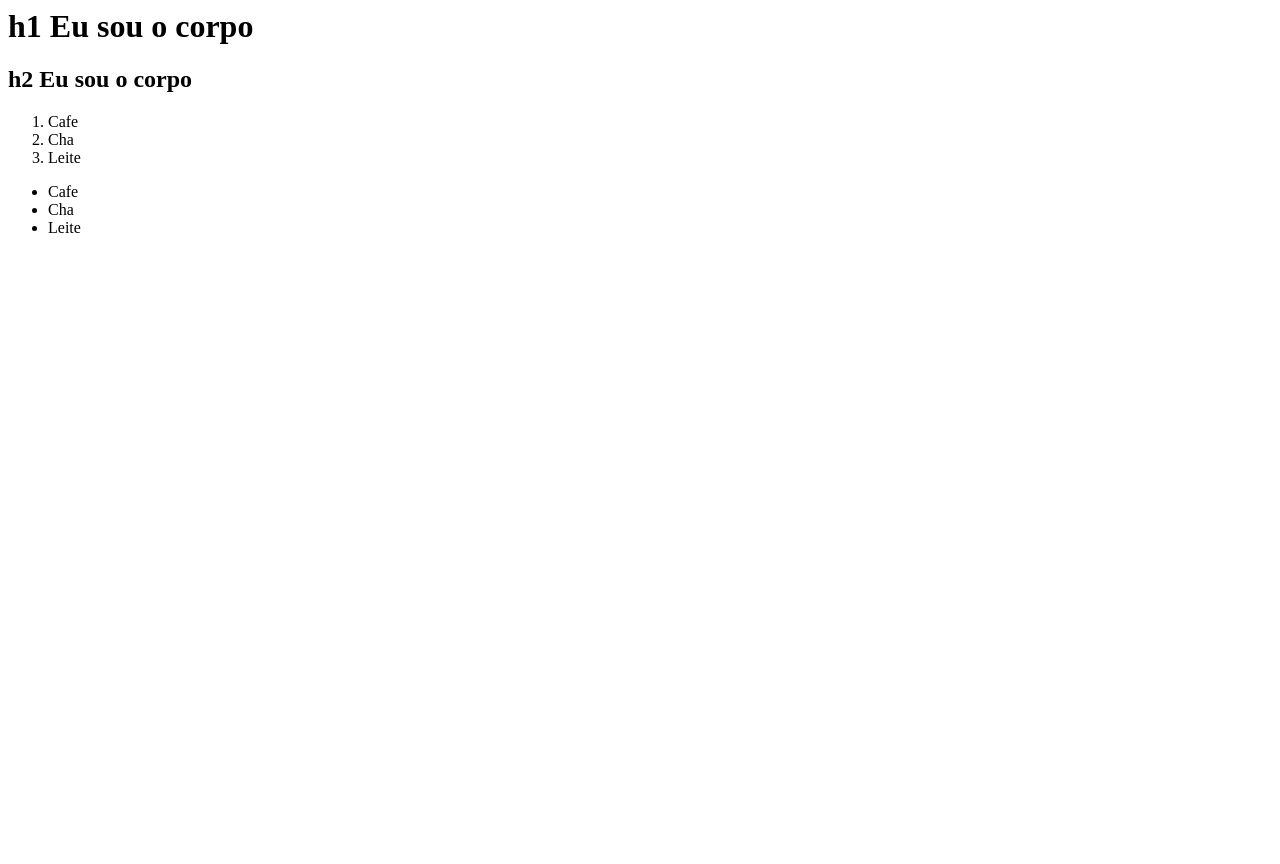
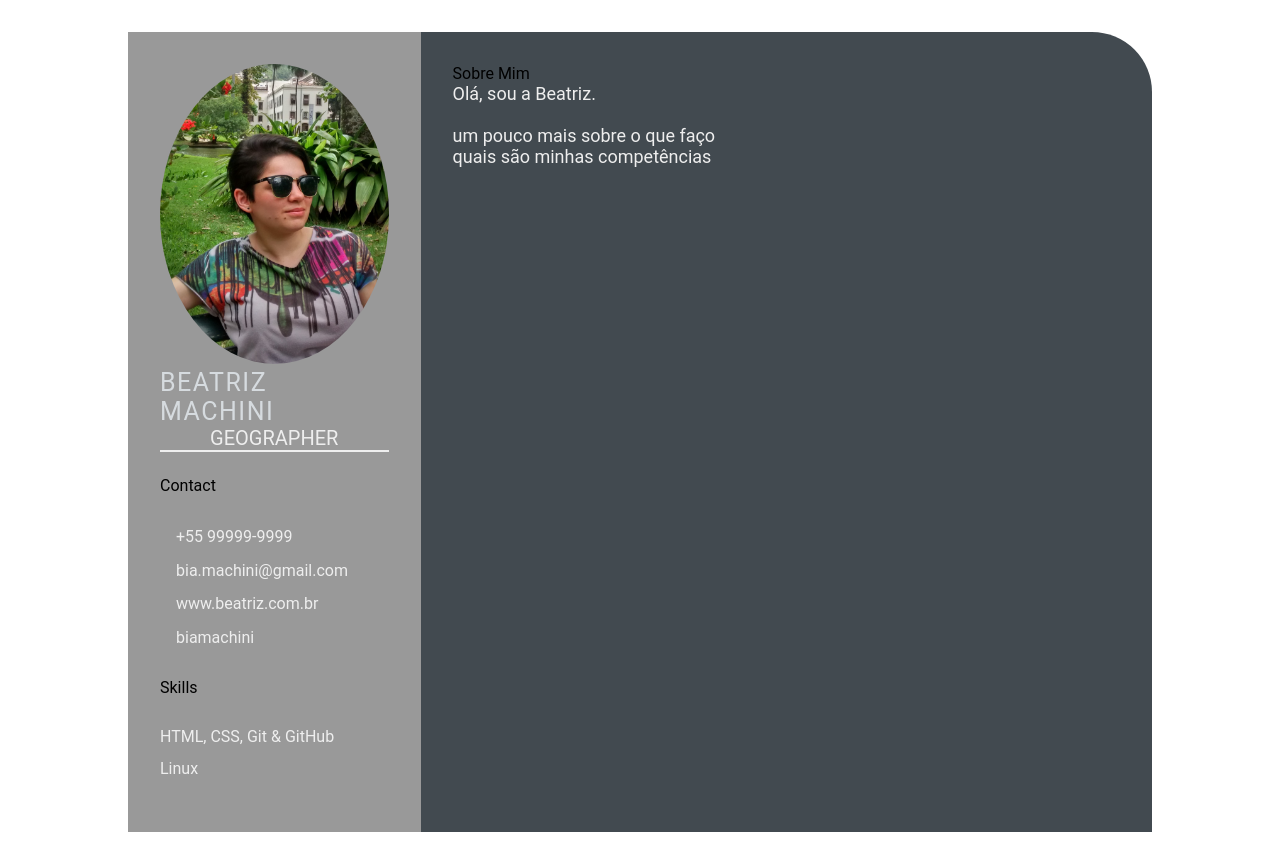
Before and after one commit to biamachini/biamachini.github.io, a plain HTML site: page index.html in a window 1280 px wide. Before the commit the page ends 800 px from the top, so only its background shows below. Drawn offline with Linux system fonts and the light colour scheme.

Commit message:
mensagem (#2)

```diff
--- a/index.html
+++ b/index.html
@@ -1,21 +1,57 @@
-<html>
-    <head>
-        <title>
-Olá, eu sou a cabeça
-        </title>
-    </head>
-    <body>
-        <h1> h1 Eu sou o corpo </h1>
-        <h2> h2 Eu sou o corpo </h2>
-    </body>
-    <ol>
-        <li>Cafe</li>
-        <li>Cha</li>
-        <li>Leite</li>
-    </ol>
-    <ul>
-        <li>Cafe</li>
-        <li>Cha</li>
-        <li>Leite</li>
-    </ul>
+<!DOCTYPE html>
+<html lang="en">
+<head>
+    <meta charset="UTF-8">
+    <meta http-equiv="X-UA-Compatible" content="IE=edge">
+    <meta name="viewport" content="width=device-width, initial-scale=1.0">
+    <title>Beatriz Machini CV</title>
+    <link rel="stylesheet" href="style.css">
+</head>
+<body>
+    <main class="resume-contents">
+        <section class="left-section">
+<section class="left-section-contents">
+  <div class="profile">
+    <img class="profile-image" src="img/profile-image.jpeg" alt="Profile image">
+    <p class="name">Beatriz Machini</p>
+
+    <p class="profession">Geographer</p>
+      </div>
+      <div class="contact-info">
+        <p class="left-tittle">Contact</p>
+<ul>
+    <li><i class="fa fa-phone"></i>+55 99999-9999</li>
+    <li><i class="fa fa-envelope"></i>bia.machini@gmail.com</li>
+    <li><i class="fa fa-globe"></i>www.beatriz.com.br</li>
+    <li><i class="fa fa-github"></i>biamachini</li>
+</ul>
+      </div>
+      <div class="skills">
+        <p class="left-tittle">Skills</p>
+        <ul>
+            <li><p>HTML, CSS, Git & GitHub</p></li>
+            <li><p>Linux</p></li>
+        </ul>
+      </div>
+</section>
+</section>
+
+<section class="right-section">
+    <div class="right-section-contents">
+<section class="gap">
+    <div class="right-tittle">Sobre Mim</div>
+    <p class="about-me-contents">
+        Olá, sou a Beatriz.<br>
+        <br> um pouco mais sobre o que faço
+        <br> quais são minhas competências
+    </p>
+    </section
+</div>
+</section>
+</section>
+      </section>
+</section>
+        </section>
+    </main>
+</body>
 </html>
--- /dev/null
+++ b/style.css
@@ -0,0 +1,104 @@
+* {
+    margin: 0;
+    padding: 0;
+    box-sizing: border-box;
+    list-style: none;
+    font-family: 'Roboto', sans-serif;
+}
+
+.resume-contents {
+    min-height: 100vh;
+    width: 80%;
+    margin: 2rem auto;
+    display: grid;
+    grid-template-columns: repeat(7, 1fr);
+}
+
+.left-section {
+    grid-column: span 2;
+    height: 100%;
+    background-color: #999999;
+}
+
+.right-section {
+    grid-column: span 5;
+    height: 100%;
+    background-color: #424a50;
+    border-radius: 0px 60px 0px 0px;
+}
+
+.left-section-contents{
+    padding: 2rem 2rem;
+}
+
+.profile {
+    width: 100%;
+    border-bottom: 2px solid #eeeeee;
+}
+
+.profile .profile-image {
+    width: 100%;
+    border-radius: 100%;
+}
+
+.name {
+    color: #D6DBDF;
+    font-size: 25px;
+    letter-spacing: 1.5px;
+    text-transform: uppercase;
+}
+
+.profession {
+    color: #eeeeee;
+    font-size: 20px;
+    text-transform: uppercase;
+    text-align: center;
+}
+
+/* .contact-info { border-bottom: 2px solid #1B2631; } */
+.left-title {
+    color: #eeeeee;
+    font-size: 20px;
+}
+
+.contact-info, ul {
+    padding-top: 1.5rem;
+    list-style: none;
+}
+
+.contact-info ul li,
+.references ul li {
+    padding: .4rem 0;
+    color: #eeeeee;
+}
+
+.contact-info ul li i,
+.references ul li i {
+    padding-right: 1rem;
+    font-size: 18px;
+    color: #eeeeee;
+}
+
+.skills, ul {
+    padding-top: 1.5rem;
+}
+.skills ul li p {
+    padding: .4rem 0;
+    color: #eeeeee;
+}
+
+.right-section-contents {
+    padding: 2rem 2rem;
+}
+
+.right-title {
+    color: #eeeeee;
+}
+
+.gap {
+    padding-bottom: 2rem;
+}
+.about-me-contents {
+    font-size: 18px;
+    color: #eeeeee;
+}
```
Also changed, not shown: img/profile-image.jpeg (added).
